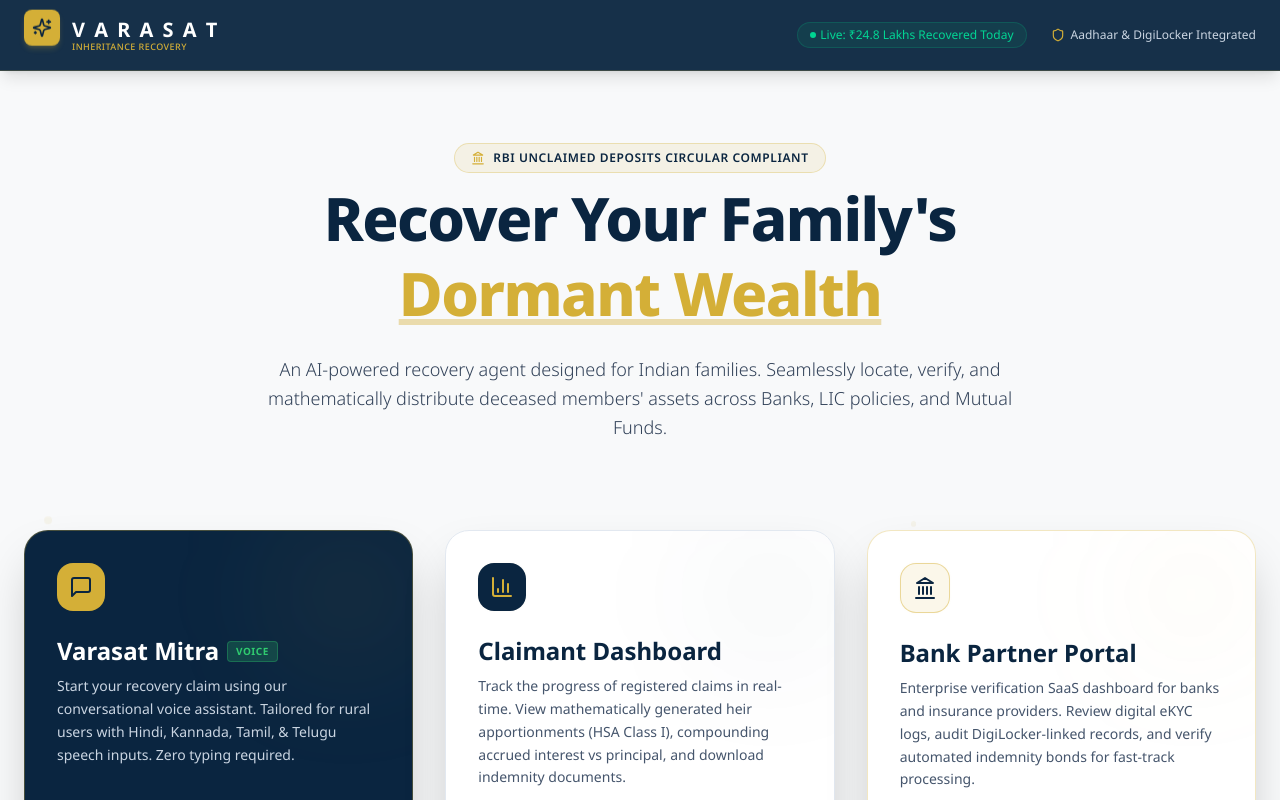
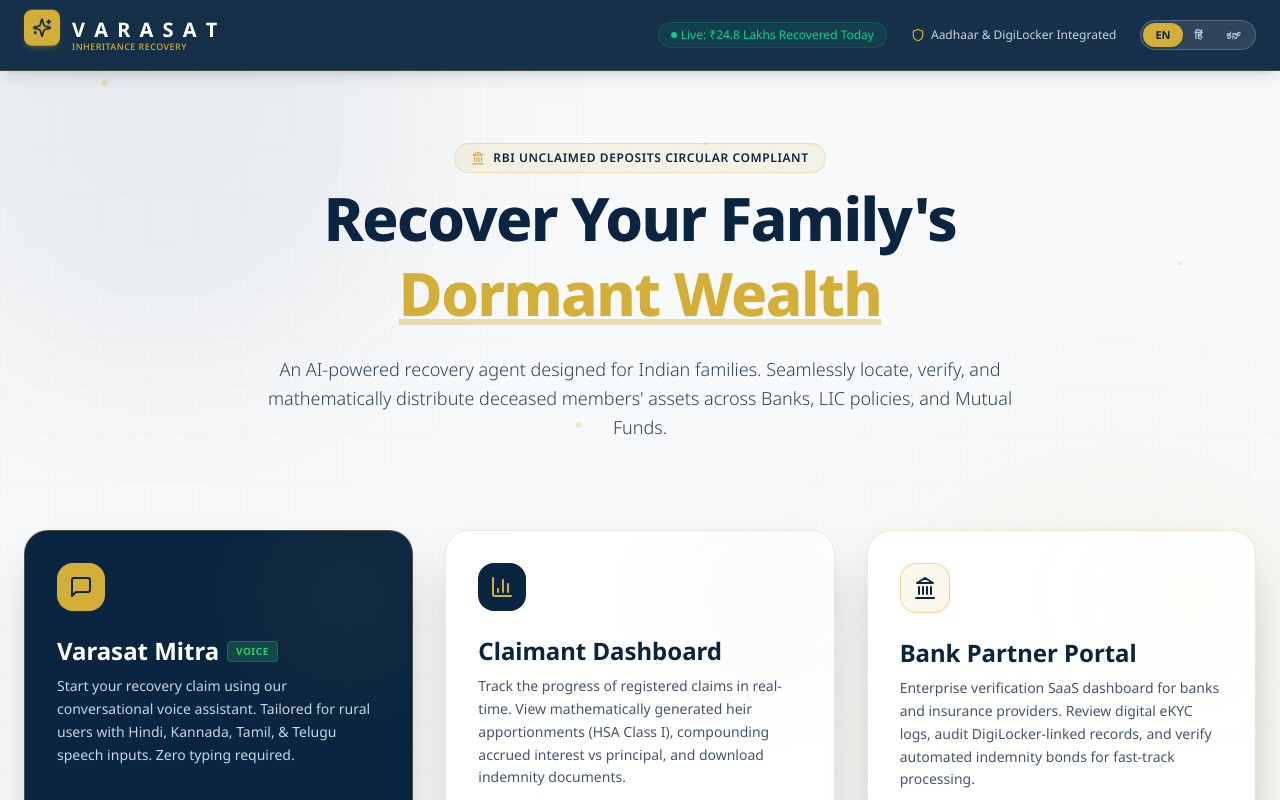
Before and after one commit to M-zz-k/Varasat, a Next.js app in the folder frontend/: page / in a window 1280 px wide. Shown: the top 800 px of the page. Built offline with nearby package versions, Linux system fonts and the light colour scheme.

Commit message:
design: add premium ledger grid animated background and dynamic EN/HI/KN language toggle to landing page

```diff
--- a/frontend/src/app/globals.css
+++ b/frontend/src/app/globals.css
@@ -84,3 +84,14 @@
   transform: translateY(-4px) !important;
   box-shadow: 0 12px 24px -10px rgba(10, 37, 64, 0.15), 0 4px 12px -5px rgba(212, 175, 55, 0.15) !important;
 }
+
+@keyframes bgDrift {
+  0%, 100% { transform: translate(0, 0) scale(1); }
+  33%       { transform: translate(30px, -20px) scale(1.04); }
+  66%       { transform: translate(-20px, 15px) scale(0.97); }
+}
+
+@keyframes floatDot {
+  0%, 100% { transform: translateY(0px) scale(1);   opacity: 0.4; }
+  50%       { transform: translateY(-18px) scale(1.2); opacity: 0.7; }
+}
--- a/frontend/src/app/page.tsx
+++ b/frontend/src/app/page.tsx
@@ -1,16 +1,90 @@
 "use client";
 
+import { useState } from "react";
 import Link from "next/link";
 import { Shield, Sparkles, MessageSquare, BarChart3, Landmark, ArrowRight, HelpCircle } from "lucide-react";
-import ParticleBackground from "../components/ParticleBackground";
+
+const t = {
+  en: {
+    tagline: "RBI Unclaimed Deposits Circular Compliant",
+    headline: <>Recover Your Family's <span className="text-gold underline decoration-gold/40">Dormant Wealth</span></>,
+    sub: "An AI-powered recovery agent designed for Indian families. Seamlessly locate, verify, and mathematically distribute deceased members' assets across Banks, LIC policies, and Mutual Funds.",
+    mitra: "Varasat Mitra", mitraSub: "Start Claim (दावा शुरू करें)",
+    dashboard: "Claimant Dashboard", dashBtn: "Open Analytics Dashboard",
+    bank: "Bank Partner Portal", bankBtn: "Enter Bank Portal",
+    secLabel: "Language Supported:",
+  },
+  hi: {
+    tagline: "RBI अदावा जमा परिपत्र अनुपालित",
+    headline: <>अपने परिवार की <span className="text-gold underline decoration-gold/40">सुप्त संपत्ति</span> वापस पाएं</>,
+    sub: "भारतीय परिवारों के लिए AI-संचालित रिकवरी एजेंट। बैंक, LIC पॉलिसी और म्यूचुअल फंड में दिवंगत सदस्यों की संपत्ति खोजें, सत्यापित करें और वितरित करें।",
+    mitra: "विरासत मित्र", mitraSub: "दावा शुरू करें",
+    dashboard: "दावेदार डैशबोर्ड", dashBtn: "एनालिटिक्स डैशबोर्ड खोलें",
+    bank: "बैंक पार्टनर पोर्टल", bankBtn: "बैंक पोर्टल में प्रवेश करें",
+    secLabel: "भाषा समर्थित:",
+  },
+  kn: {
+    tagline: "RBI ಅನ್ಕ್ಲೇಮ್ಡ್ ಡೆಪಾಸಿಟ್ ಸರ್ಕ್ಯುಲರ್ ಅನುಸರಣೆ",
+    headline: <>ನಿಮ್ಮ ಆಸ್ತಿಯನ್ನು <span className="text-gold underline decoration-gold/40">ಮರಳಿ ಪಡೆಯಿರಿ</span></>,
+    sub: "ಭಾರತೀಯ ಕುಟುಂಬಗಳಿಗಾಗಿ AI-ಚಾಲಿತ ರಿಕವರಿ ಏಜೆಂಟ್. ಬ್ಯಾಂಕ್, LIC ಮತ್ತು ಮ್ಯೂಚ್ಯುಅಲ್ ಫಂಡ್ಗಳಲ್ಲಿ ಆಸ್ತಿ ಪತ್ತೆ, ಪರಿಶೀಲನೆ ಮತ್ತು ವಿತರಣೆ ಮಾಡಿ.",
+    mitra: "ವಾರಸಾತ್ ಮಿತ್ರ", mitraSub: "ದಾವೆ ಪ್ರಾರಂಭಿಸಿ",
+    dashboard: "ದಾವೆದಾರ ಡ್ಯಾಶ್ಬೋರ್ಡ್", dashBtn: "ಅನಾಲಿಟಿಕ್ಸ್ ಡ್ಯಾಶ್ಬೋರ್ಡ್ ತೆರೆಯಿರಿ",
+    bank: "ಬ್ಯಾಂಕ್ ಪಾರ್ಟನರ್ ಪೋರ್ಟಲ್", bankBtn: "ಬ್ಯಾಂಕ್ ಪೋರ್ಟಲ್ ಪ್ರವೇಶಿಸಿ",
+    secLabel: "ಭಾಷೆ ಬೆಂಬಲಿತ:",
+  },
+} as const;
 
 export default function LandingPage() {
+  const [lang, setLang] = useState<"en" | "hi" | "kn">("en");
+
   return (
-    <div className="min-h-screen bg-warm-white flex flex-col justify-between selection:bg-gold selection:text-primary relative overflow-hidden">
-      <ParticleBackground />
+    <div className="min-h-screen bg-[#F8F9FA] flex flex-col justify-between selection:bg-gold selection:text-primary relative overflow-hidden">
+
+      {/* ── Anti-gravity background layer ── */}
+      <div aria-hidden="true" className="pointer-events-none fixed inset-0 z-0 overflow-hidden">
+        {/* Soft radial glow — top left, navy */}
+        <div className="absolute -top-32 -left-32 w-[520px] h-[520px] rounded-full bg-[#0A2540]/6 blur-[90px] animate-[bgDrift_18s_ease-in-out_infinite]" />
+
+        {/* Soft radial glow — bottom right, gold */}
+        <div className="absolute -bottom-40 -right-24 w-[480px] h-[480px] rounded-full bg-[#D4AF37]/8 blur-[100px] animate-[bgDrift_22s_ease-in-out_infinite_reverse]" />
+
+        {/* Thin diagonal grid lines — like a ledger/register feel */}
+        <svg className="absolute inset-0 w-full h-full opacity-[0.035]" xmlns="http://www.w3.org/2000/svg">
+          <defs>
+            <pattern id="grid" width="48" height="48" patternUnits="userSpaceOnUse">
+              <path d="M 48 0 L 0 0 0 48" fill="none" stroke="#0A2540" strokeWidth="0.8"/>
+            </pattern>
+          </defs>
+          <rect width="100%" height="100%" fill="url(#grid)" />
+        </svg>
+
+        {/* Floating gold dots — 6 particles, staggered */}
+        {[
+          { size: 5,  top: "12%",  left: "8%",  delay: "0s",   dur: "9s"  },
+          { size: 3,  top: "35%",  left: "92%", delay: "1.5s", dur: "11s" },
+          { size: 6,  top: "68%",  left: "5%",  delay: "3s",   dur: "8s"  },
+          { size: 4,  top: "80%",  left: "80%", delay: "0.8s", dur: "13s" },
+          { size: 3,  top: "20%",  left: "55%", delay: "2s",   dur: "10s" },
+          { size: 5,  top: "55%",  left: "45%", delay: "4s",   dur: "12s" },
+        ].map((p, i) => (
+          <div
+            key={i}
+            style={{
+              width: p.size, height: p.size,
+              top: p.top, left: p.left,
+              animationDelay: p.delay,
+              animationDuration: p.dur,
+              // Map custom dur variable to inline style
+              animation: `floatDot ${p.dur} ease-in-out infinite`
+            }}
+            className="absolute rounded-full bg-[#D4AF37]/40"
+          />
+        ))}
+      </div>
+      {/* ── end background layer ── */}
 
       {/* Sleek Premium Header */}
-      <header className="border-b border-gold/20 bg-primary/95 text-white backdrop-blur-md sticky top-0 z-50 px-6 py-4 shadow-lg transition-all duration-300">
+      <header className="border-b border-gold/20 bg-primary/95 text-white backdrop-blur-md sticky top-0 px-6 py-4 shadow-lg transition-all duration-300 relative z-10">
         <div className="max-w-7xl mx-auto flex items-center justify-between">
           <div className="flex items-center space-x-3">
             <div className="bg-gold p-2 rounded-lg flex items-center justify-center shadow-md shadow-gold/20 float">
@@ -31,25 +105,41 @@
               <Shield className="w-3.5 h-3.5 text-gold" />
               <span>Aadhaar & DigiLocker Integrated</span>
             </div>
+
+            {/* Language toggle pill */}
+            <div className="flex items-center bg-white/10 rounded-full p-0.5 border border-white/20 text-[11px] font-bold">
+              {(["en","hi","kn"] as const).map((l) => (
+                <button
+                  key={l}
+                  onClick={() => setLang(l)}
+                  className={`px-3 py-1 rounded-full transition-all duration-200 cursor-pointer ${
+                    lang === l
+                      ? "bg-gold text-primary shadow"
+                      : "text-white/70 hover:text-white"
+                  }`}
+                >
+                  {l === "en" ? "EN" : l === "hi" ? "हिं" : "ಕನ್"}
+                </button>
+              ))}
+            </div>
           </div>
         </div>
       </header>
 
       {/* Main Content */}
-      <main className="flex-1 max-w-7xl w-full mx-auto px-6 py-12 flex flex-col justify-center space-y-12">
+      <main className="flex-1 max-w-7xl w-full mx-auto px-6 py-12 flex flex-col justify-center space-y-12 relative z-10">
 
         {/* Hero Banner Section */}
         <section className="text-center space-y-6 max-w-3xl mx-auto py-6 drift-in" style={{ animationDelay: '0.1s' }}>
           <div className="inline-flex items-center space-x-2 bg-gold/10 border border-gold/30 text-primary px-4 py-1.5 rounded-full text-xs font-semibold uppercase tracking-wider mb-2">
             <Landmark className="w-3.5 h-3.5 text-gold" />
-            <span>RBI Unclaimed Deposits Circular Compliant</span>
+            <span>{t[lang].tagline}</span>
           </div>
           <h1 className="text-4xl md:text-5xl lg:text-6xl font-extrabold tracking-tight text-primary leading-tight">
-            Recover Your Family's <span className="text-gold underline decoration-gold/40">Dormant Wealth</span>
+            {t[lang].headline}
           </h1>
           <p className="text-lg text-slate-700 leading-relaxed font-light">
-            An AI-powered recovery agent designed for Indian families. Seamlessly locate, verify,
-            and mathematically distribute deceased members' assets across Banks, LIC policies, and Mutual Funds.
+            {t[lang].sub}
           </p>
         </section>
 
@@ -65,7 +155,7 @@
               </div>
               <div className="space-y-2">
                 <div className="flex items-center space-x-2">
-                  <h2 className="text-2xl font-bold">Varasat Mitra</h2>
+                  <h2 className="text-2xl font-bold">{t[lang].mitra}</h2>
                   <span className="text-[10px] bg-success/20 text-success border border-success/30 px-2 py-0.5 rounded font-bold uppercase tracking-wider">Voice</span>
                 </div>
                 <p className="text-sm text-slate-300 leading-relaxed">
@@ -76,12 +166,12 @@
             </div>
             <div className="pt-8 space-y-4">
               <div className="text-[11px] text-gold border-t border-white/10 pt-4 flex justify-between">
-                <span>Language Supported:</span>
-                <span className="font-semibold">हिंदी • कन्नड़ • தமிழ் • తెలుగు</span>
+                <span>{t[lang].secLabel}</span>
+                <span className="font-semibold">हिंदी • ಕನ್ನಡ • தமிழ் • తెలుగు</span>
               </div>
               <Link href="/mitra">
                 <button className="w-full bg-gold hover:bg-gold/90 text-primary font-bold py-3.5 px-6 rounded-2xl transition-all duration-200 flex items-center justify-center space-x-2 shadow-lg hover:shadow-gold/20 cursor-pointer">
-                  <span>Start Claim (दावा शुरू करें)</span>
+                  <span>{t[lang].mitraSub}</span>
                   <ArrowRight className="w-4 h-4" />
                 </button>
               </Link>
@@ -96,7 +186,7 @@
                 <BarChart3 className="w-6 h-6 text-gold" />
               </div>
               <div className="space-y-2">
-                <h2 className="text-2xl font-bold text-primary">Claimant Dashboard</h2>
+                <h2 className="text-2xl font-bold text-primary">{t[lang].dashboard}</h2>
                 <p className="text-sm text-slate-600 leading-relaxed">
                   Track the progress of registered claims in real-time. View mathematically generated
                   heir apportionments (HSA Class I), compounding accrued interest vs principal, and download indemnity documents.
@@ -110,7 +200,7 @@
               </div>
               <Link href="/dashboard">
                 <button className="w-full bg-primary hover:bg-primary/95 text-white font-bold py-3.5 px-6 rounded-2xl transition-all duration-200 flex items-center justify-center space-x-2 shadow-lg cursor-pointer">
-                  <span className="text-gold font-bold">Open Analytics Dashboard</span>
+                  <span className="text-gold font-bold">{t[lang].dashBtn}</span>
                   <ArrowRight className="w-4 h-4 text-gold" />
                 </button>
               </Link>
@@ -125,7 +215,7 @@
                 <Landmark className="w-6 h-6 text-primary" />
               </div>
               <div className="space-y-2">
-                <h2 className="text-2xl font-bold text-primary">Bank Partner Portal</h2>
+                <h2 className="text-2xl font-bold text-primary">{t[lang].bank}</h2>
                 <p className="text-sm text-slate-600 leading-relaxed">
                   Enterprise verification SaaS dashboard for banks and insurance providers. Review digital eKYC logs,
                   audit DigiLocker-linked records, and verify automated indemnity bonds for fast-track processing.
@@ -139,7 +229,7 @@
               </div>
               <Link href="/bank">
                 <button className="w-full bg-white hover:bg-slate-50 text-primary border-2 border-primary font-bold py-3 px-6 rounded-2xl transition-all duration-200 flex items-center justify-center space-x-2 shadow-md cursor-pointer">
-                  <span>Enter Bank Portal</span>
+                  <span>{t[lang].bankBtn}</span>
                   <ArrowRight className="w-4 h-4" />
                 </button>
               </Link>
@@ -177,7 +267,7 @@
       </main>
 
       {/* Corporate Footer */}
-      <footer className="border-t border-slate-200 bg-slate-50 px-6 py-6 text-center text-xs text-slate-500">
+      <footer className="border-t border-slate-200 bg-slate-50 px-6 py-6 text-center text-xs text-slate-500 relative z-10">
         <div className="max-w-7xl mx-auto flex flex-col md:flex-row items-center justify-between space-y-4 md:space-y-0">
           <p>© 2026 Varasat Systems Private Limited. Secured under Digital India Framework.</p>
           <div className="flex space-x-4">
```
